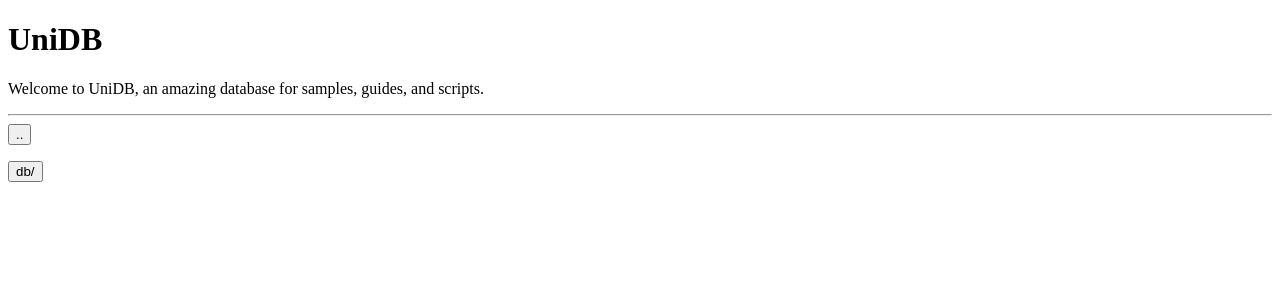
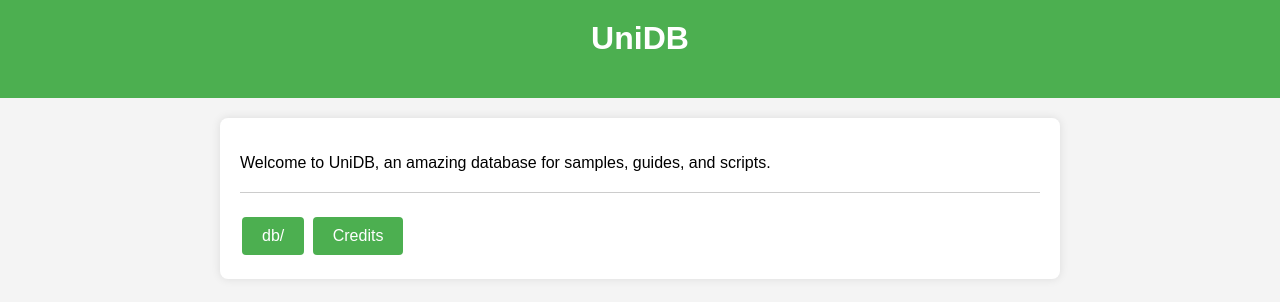
Before and after one commit to xTGuy/unidb, a plain HTML site: page index.html in a window 1280 px wide. Drawn offline with Linux system fonts and the light colour scheme.

Commit message:
Added CSS

```diff
--- a/index.html
+++ b/index.html
@@ -1,21 +1,74 @@
 <!DOCTYPE html>
 <html>
+<head>
     <title>UniDB</title>
-    <h1>
-        UniDB
-    </h1>
-    <p>
-        Welcome to UniDB, an amazing database for samples, guides, and scripts.
-    </p>
-    <hr>
-    <button>
-        ..
-    </button>
-    <p></p>
-    <a href="root.html">
-        <button>
-            db/
-        </button>
-    </a>
-    <a href="credits.html"></a>
+    <link rel="icon" type="image/x-icon" href="logo.png">
+    <style>
+        body {
+            font-family: Arial, sans-serif;
+            background-color: #f4f4f4;
+            margin: 0;
+            padding: 0;
+            display: flex;
+            flex-direction: column;
+            align-items: center;
+        }
+        header {
+            background-color: #4CAF50;
+            color: white;
+            padding: 20px;
+            width: 100%;
+            text-align: center;
+        }
+        main {
+            background-color: white;
+            padding: 20px;
+            margin: 20px;
+            border-radius: 8px;
+            box-shadow: 0 0 10px rgba(0, 0, 0, 0.1);
+            width: 80%;
+            max-width: 800px;
+        }
+        h1 {
+            margin-top: 0;
+        }
+        button {
+            background-color: #4CAF50;
+            color: white;
+            border: none;
+            padding: 10px 20px;
+            text-align: center;
+            text-decoration: none;
+            display: inline-block;
+            font-size: 16px;
+            margin: 4px 2px;
+            cursor: pointer;
+            border-radius: 4px;
+        }
+        a {
+            text-decoration: none;
+        }
+        hr {
+            border: 0;
+            height: 1px;
+            background: #ccc;
+            margin: 20px 0;
+        }
+    </style>
+</head>
+<body>
+    <header>
+        <h1>UniDB</h1>
+    </header>
+    <main>
+        <p>Welcome to UniDB, an amazing database for samples, guides, and scripts.</p>
+        <hr>
+        <a href="root.html">
+            <button>db/</button>
+        </a>
+        <a href="credits.html">
+            <button>Credits</button>
+        </a>
+    </main>
+</body>
 </html>
```
Also changed, not shown: credits.html (+45 -6 lines), guides/guides.html (+45 -0 lines), root.html (+68 -27 lines), samples/samples.html (+45 -0 lines), scripts/scripts.html (+45 -0 lines).
